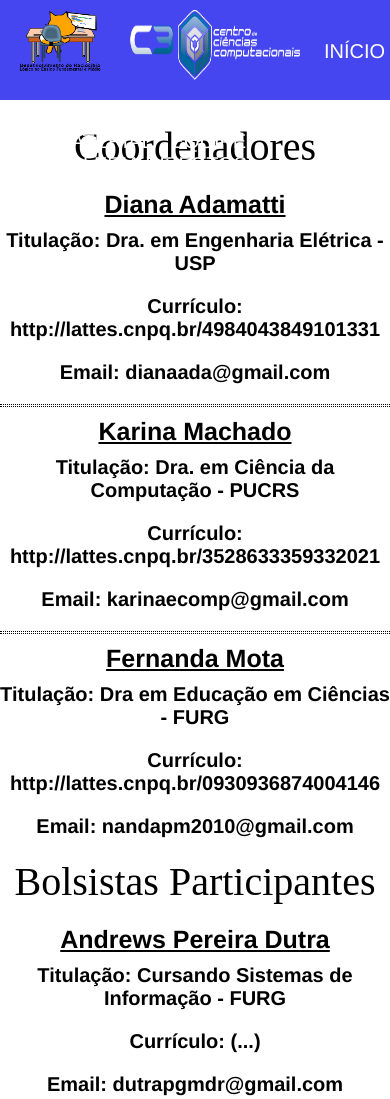
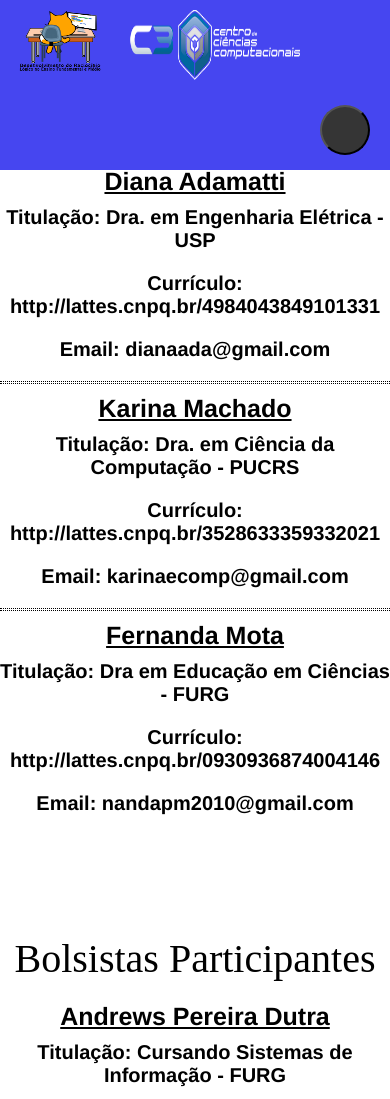
Before and after one commit to AndrewsDutraDev/Bolsa---Projeto-2, a plain HTML site: page equipe.html in a window 390 px wide. Shown: the top 1099 px of the page. Drawn offline with Linux system fonts and the light colour scheme.

Commit message:
Responsividade

```diff
--- a/css/styleEquipe.css
+++ b/css/styleEquipe.css
@@ -4,14 +4,23 @@
 body{
     background-color: white;
 }
+.bt_menu{
+    display: none;
+}
+
 
 .menu ul li a {
     display: inline-block;
     text-decoration: none;
 }
+header{
+    position: fixed;
+    width: 100%;
+    background-color: rgb(70, 70, 240);
+    z-index: 1;
+}
 
 .menu{
-    position: fixed;
     background-color: rgb(70, 70, 240);
     width: 100%;
     height: 100px;
@@ -23,11 +32,7 @@ body{
     border-bottom: 2px solid rgb(0, 0, 0);
 }
 
-.menu li ul a:hover{
-    border: 2px;
-    border-bottom: 2px blue;
-    color: red ;
-}
+
 .menu li{
     position: relative;
     text-transform: uppercase;
@@ -60,7 +65,7 @@ a{
 .coordLeft{
    float: left;
    width: 50%;
-   margin-top: 35px;
+   margin-top: 100px;
 }
 hr{
     border-width: 2px;
@@ -71,7 +76,7 @@ hr{
 .bolsistas{
     float: right;
     width: 50%;
-    margin-top: 35px;
+    margin-top: 100px;
 }
 .lista{
     display: block;
@@ -127,12 +132,70 @@ hr{
         display: none;
 
     }
+    .titulo{
+        padding-top: 100px;
+    }
     .bolsistas{
         display: none;
     }
     .celular{
         display: block;
         text-align: center;
-        margin-top: 50px;
+    }
+    .footer{
+        margin-bottom: 0;
+    }
+    .bt_menu{
+        margin: 15px 20px;
+        width: 50px;
+        height: 50px;
+        color: white;
+        text-align: center;
+        cursor: pointer;
+        float: right;
+        border-radius: 100%;
+        background-color: #353535;
+        background-size: 35% ;
+        background-position: center;
+        background-repeat: no-repeat;
+        display: initial;
+    }
+    .menu {
+        transition: 0.8s;
+        z-index: 1;
+        position: absolute;
+        width: 100%;
+        height: 0px;
+        background-color: #363636;
+        overflow: hidden;
+        padding-left: initial;
+        top:90px;
+    }
+    .menu ul {
+        border: solid 0.5px #424242;
+        width: 100%;
+        text-align: center;
+        padding-left: initial;
+
+    }
+    .menu li a {
+        font-size: 12px;
+        transition: 0.3s;
+    }
+    .menu ul li {
+        display: block;
+        text-align: center;
+    }
+    .imagem{
+        float: left;
+    }
+    .menu li {
+        position: static;
+        margin: 0 auto;
+        width: 100%;
+        height: 30px;
+        border: solid 1px #424242;
+        padding: 10px;
+        transition: 0.3s;
     }
 }
--- a/equipe.html
+++ b/equipe.html
@@ -5,12 +5,15 @@
     <meta name="viewport" content="width=device-width, initial-scale=1.0">
     <title>Meninas C3</title>
     <link rel="stylesheet" type="text/css" href="css/styleEquipe.css">
+    <script type="text/javascript" src="openMenu.js"></script>
 
 </head>
 <body>
-    <div class="menu">
+    <header>
         <img class="imagem" src="Imagens/LogoFinal.png" height="70" width="100">
         <img class="imagem" src="Imagens/logoC32 (1).png" height="70" width="170">
+        <button class="bt_menu" id="closebt" onclick="openMenu()"> </button>
+        <div class="menu" id="bt">
             <ul>
                 <li>  <a href="index.html"> Início     </li></a>
                 <li>  <a href="material.html"> Material    </li></a>
@@ -18,14 +21,10 @@
                 <li>  <a href="galeria.html" title="teste"> Galeria de Fotos  </li> </a>
                 <li>  <a href="publicacoes.html" title="teste"> Publicações  </li> </a>
                 <li>  <a href="contato.html" title="teste"> Contato </li> </a>
-
             </ul>
         </div>
+    </header>
 
-    <div class="equipe">
-        <p class="titulo"> Equipe </p>
-        <hr width="100%">
-    </div>
     <div class="coordLeft">
         <p class="titulo"> Coordenadores </p>
         <p class="nome"> Diana Adamatti </p>
--- a/openMenu.js
+++ b/openMenu.js
@@ -1,6 +1,6 @@
 function openMenu() {
     var button = document.getElementById('bt');
-    button.style.height = '350px';
+    button.style.height = '310px';
     document. getElementById('closebt').setAttribute('onclick', 'closeMenu()');
 }
 
```
Lines whose indentation alone changed are shown as unchanged.
